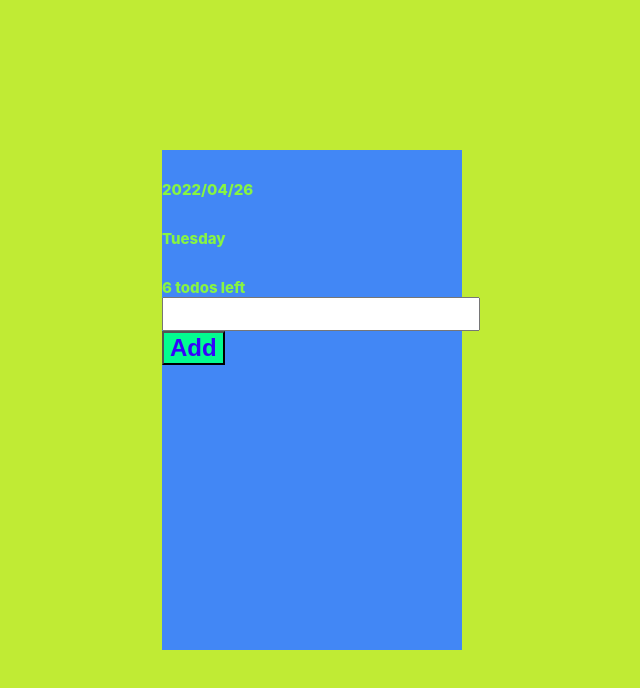
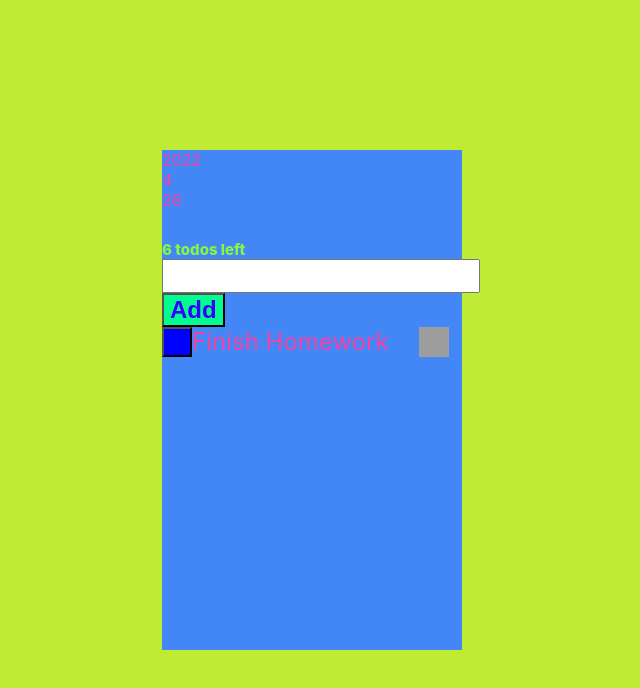
Before and after one commit to Charlie8393/Charlie-TodoApp, a React (Create React App) app: page / in a window 1280 px wide. Shown: the top 688 px of the page, without its empty margins (328-968 px from the left). Built offline with nearby package versions, Linux system fonts and the light colour scheme; grey boxes are pictures that could not be loaded.

Commit message:
submitting

```diff
--- a/src/MainPage/index.js
+++ b/src/MainPage/index.js
@@ -3,7 +3,7 @@ import styled from "styled-components";
 import TodoAdd from "../TodoAdd";
 import TodoDate from "../TodoDate";
 import TodoLeft from "../TodoLeft";
-
+import TodoItem from "../TodoItem";
 const Container = styled.div`
     height: 100vh;
     background-color:#c0eb34;
@@ -25,6 +25,7 @@ function Mainpage(){
                 <TodoDate />
                 <TodoLeft />
                 <TodoAdd />
+                <TodoItem/>
             </Todobox>
         </Container>
     );
--- a/src/TodoDate/index.js
+++ b/src/TodoDate/index.js
@@ -9,10 +9,13 @@ const Information = styled.div`
     margin-top: 30px;
 `
 function TodoDate(){
+    const Today = new Date();
+
     return(
         <>
-        <Information>2022/04/26</Information>
-        <Information>Tuesday</Information>
+        <div>{Today.getFullYear()}</div>
+        <div>{Today.getMonth()+1}</div>
+        <div>{Today.getDate()}</div>
         </>
     );
 }
--- /dev/null
+++ b/src/TodoItem/index.js
@@ -0,0 +1,33 @@
+import React, { useState } from "react";
+import styled from "styled-components";
+import {useHistory} from "react-router-dom";
+
+const Container = styled.div`
+display:flex;
+flex-direction:row;
+`;
+const CheckBox = styled.button`
+    background-color: blue;
+    width: 30px;
+    height: 30px;
+    position: relative;
+`;
+const Homework = styled.div`
+    font-size:24px;
+`
+
+const Trash = styled.img`
+    width: 30px;
+    height: 30px;
+    margin-left: 30px;
+`
+function TodoItem(){
+    return(
+        <Container>
+        <CheckBox/>
+        <Homework>Finish Homework</Homework>
+        <Trash src="https://cdn-icons.flaticon.com/png/512/542/premium/542724.png?token=exp=1651106486~hmac=d66af5b5943a8a5fa2a5e6b8518acaa6"></Trash>
+        </Container>
+    );
+}
+export default TodoItem;
```
